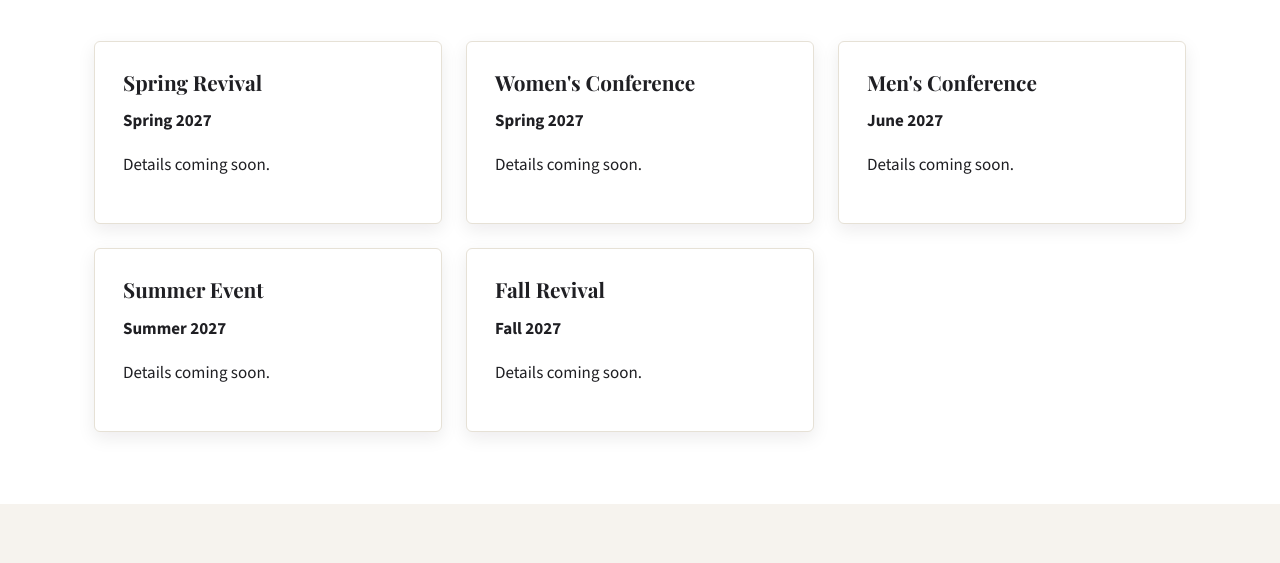
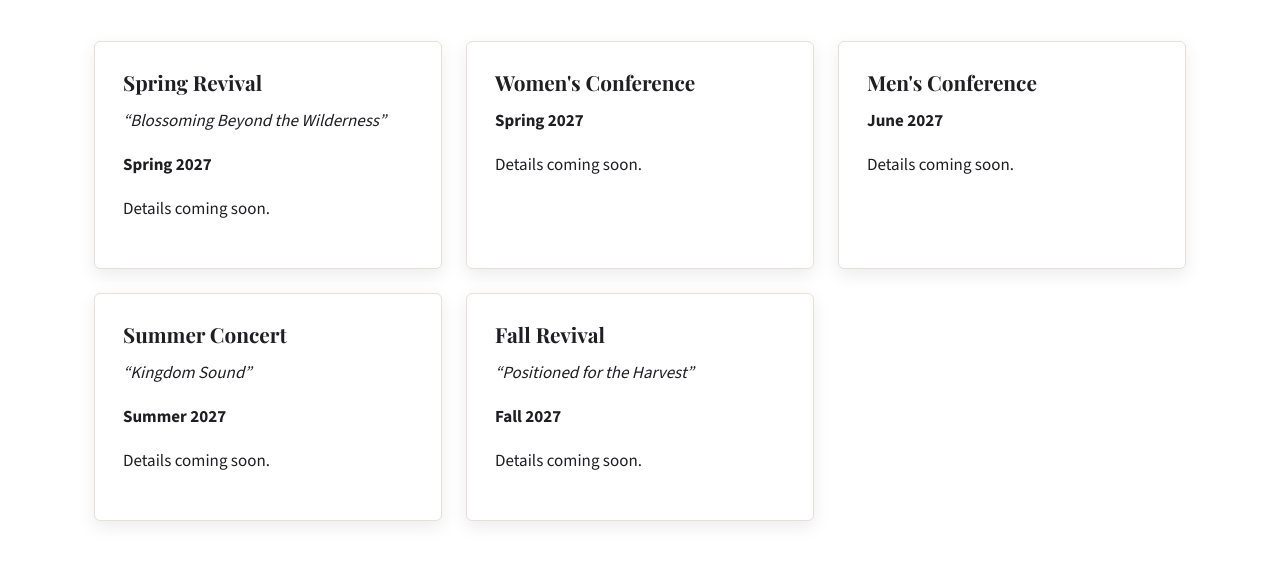
Before and after one commit to jcunningham33/21stCCWC, a plain HTML site: page site/pages/coming-soon.html in a window 1280 px wide. Shown: the part 609-1172 px from the top of the page. Drawn offline with nearby package versions, Linux system fonts and the light colour scheme.

Commit message:
Add 2027 event theme names
Co-Authored-By: Claude Opus 5.5 <noreply@anthropic.com>
Claude-Session: https://claude.ai/code/session_01Nc4yr2FfD5dRSitG5a3xTr

```diff
--- a/site/pages/coming-soon.html
+++ b/site/pages/coming-soon.html
@@ -50,6 +50,7 @@
         <div class="cards">
           <div class="card">
             <h3>Spring Revival</h3>
+            <p><em>&ldquo;Blossoming Beyond the Wilderness&rdquo;</em></p>
             <p><strong>Spring 2027</strong></p>
             <p>Details coming soon.</p>
           </div>
@@ -64,12 +65,14 @@
             <p>Details coming soon.</p>
           </div>
           <div class="card">
-            <h3>Summer Event</h3>
+            <h3>Summer Concert</h3>
+            <p><em>&ldquo;Kingdom Sound&rdquo;</em></p>
             <p><strong>Summer 2027</strong></p>
             <p>Details coming soon.</p>
           </div>
           <div class="card">
             <h3>Fall Revival</h3>
+            <p><em>&ldquo;Positioned for the Harvest&rdquo;</em></p>
             <p><strong>Fall 2027</strong></p>
             <p>Details coming soon.</p>
           </div>
```
Also changed, not shown: site/index.html (+1 -1 lines).
